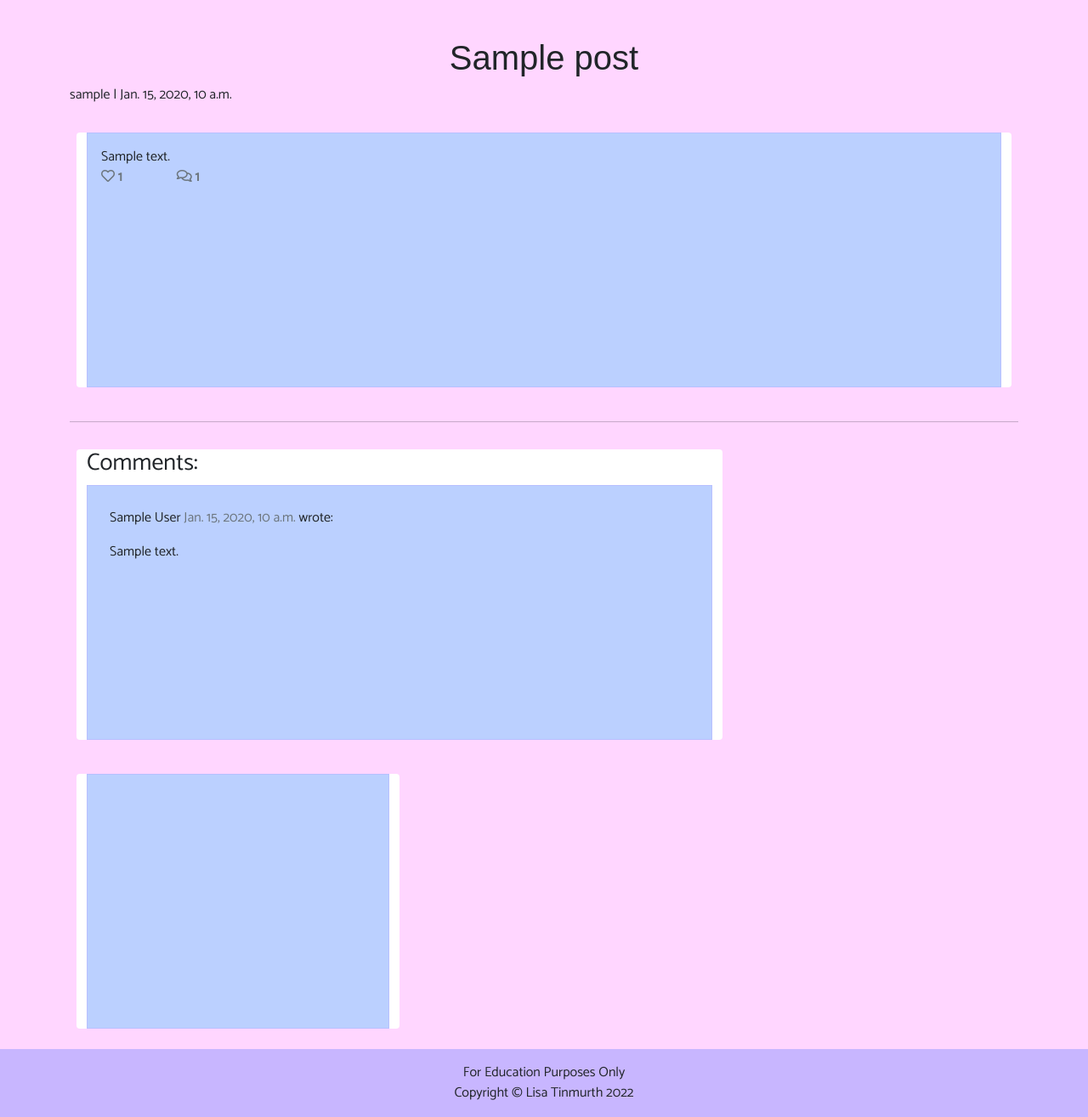
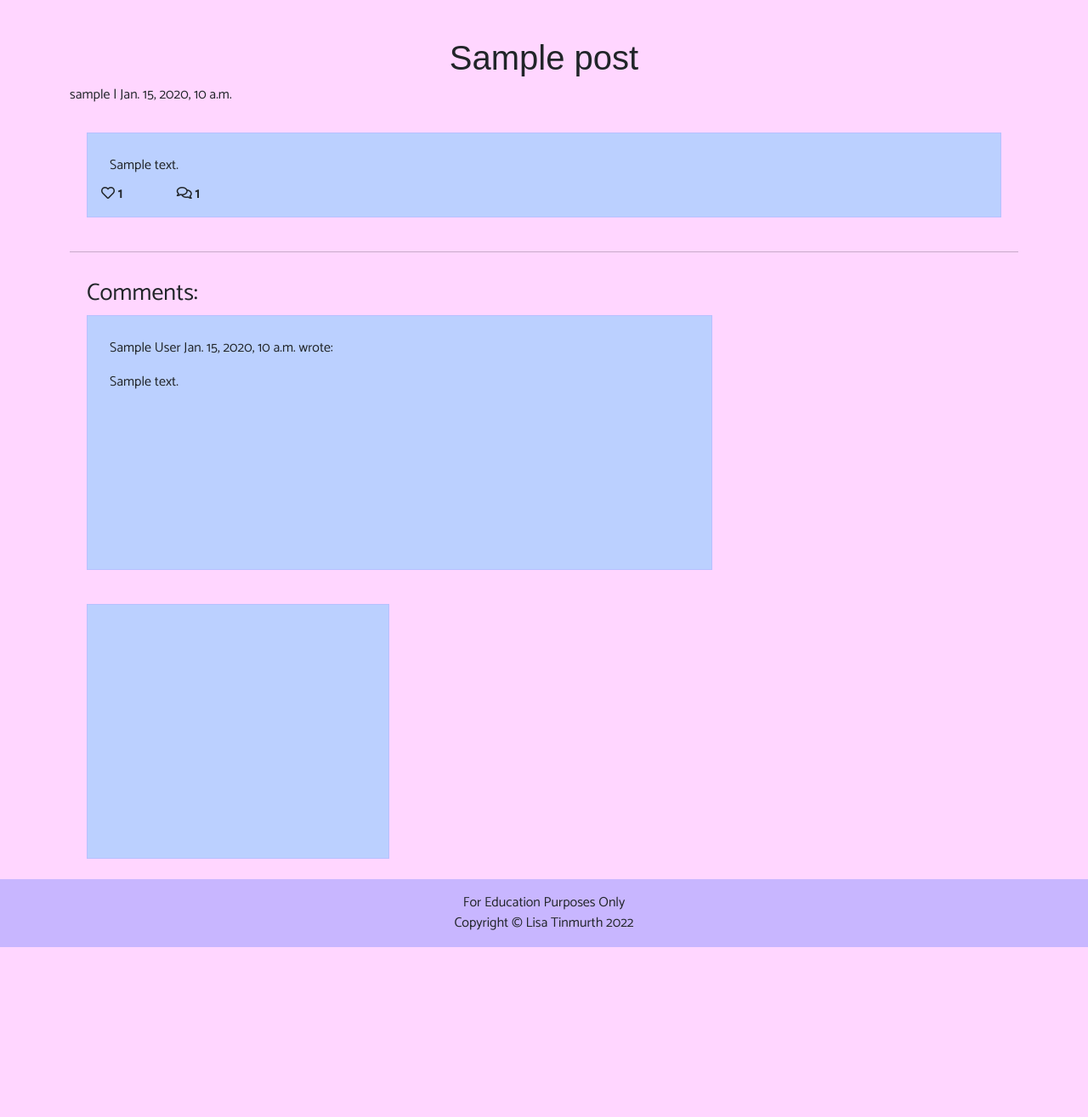
Before and after one commit to Mrst12/step-parents-unite, a Django app: a page that uses templates/blog_details.html in a window 1280 px wide. Shown: the part 56-1371 px from the top of the page at 85% size. After the commit the page ends 1171 px from the top, so only its background shows below. Run offline with Django 3.2, Linux system fonts and the light colour scheme; tables that the repository leaves empty hold one stand-in row (values such as "Sample post"); some libraries are stand-ins or nearby versions.

Commit message:
Add background color to the card content, and take off the classes making the comments and likes icons hard to see

```diff
--- a/static/css/style.css
+++ b/static/css/style.css
@@ -88,6 +88,7 @@ h1 {
 .card {
     margin: 100px 20px 20px 20px;
     border: 0;
+    background-color: #ffd6ff;
 }
 
 .card-body {
@@ -148,3 +149,12 @@ a.post-link:hover {
 .card-body {
     height: 300px;
 }
+
+/*bog-detail page*/
+.post-content {
+    height: 100px;
+}
+
+.card-text {
+    padding: 10px;
+}
--- a/templates/blog_details.html
+++ b/templates/blog_details.html
@@ -16,7 +16,7 @@
 <div class="container post-box" >
     <div class="row">
         <div class="col card mb-4  mt-3 left top post-box-content">
-            <div class="card-body">
+            <div class="card-body post-content">
                 <!-- The post content goes inside the card-text. -->
                 <!-- Use the | safe filter inside the template tags -->
                 <div class="card-text ">
@@ -43,15 +43,15 @@
                             </form>
                             {% else %}
 
-                            <span class="text-secondary"><i class="far fa-heart"></i></span>
+                            <span><i class="far fa-heart"></i></span>
                             {% endif %}
-                            <span class="text-secondary"> {{ post.number_of_likes }}</span>
+                            <span> {{ post.number_of_likes }}</span>
                         </strong>
 
                     </div>
                     <div class="col-1">
                         {% with comments.count as total_comments %}
-                        <strong class="text-secondary"><i class="far fa-comments"></i>
+                        <strong><i class="far fa-comments"></i>
                             <!-- Our total_comments variable goes before the closing strong tag -->
                             {{ total_comments }}
                         </strong>
@@ -76,7 +76,7 @@
                     <p class="font-weight-bold">
                         <!-- The commenter's name goes here. Check the model if you're not sure what that is -->
                         {{ comment.author }}
-                        <span class=" text-muted font-weight-normal">
+                        <span class="font-weight-normal">
                             <!-- The comment's created date goes here -->
                             {{ comment.created_on }}
                         </span> wrote:
```
